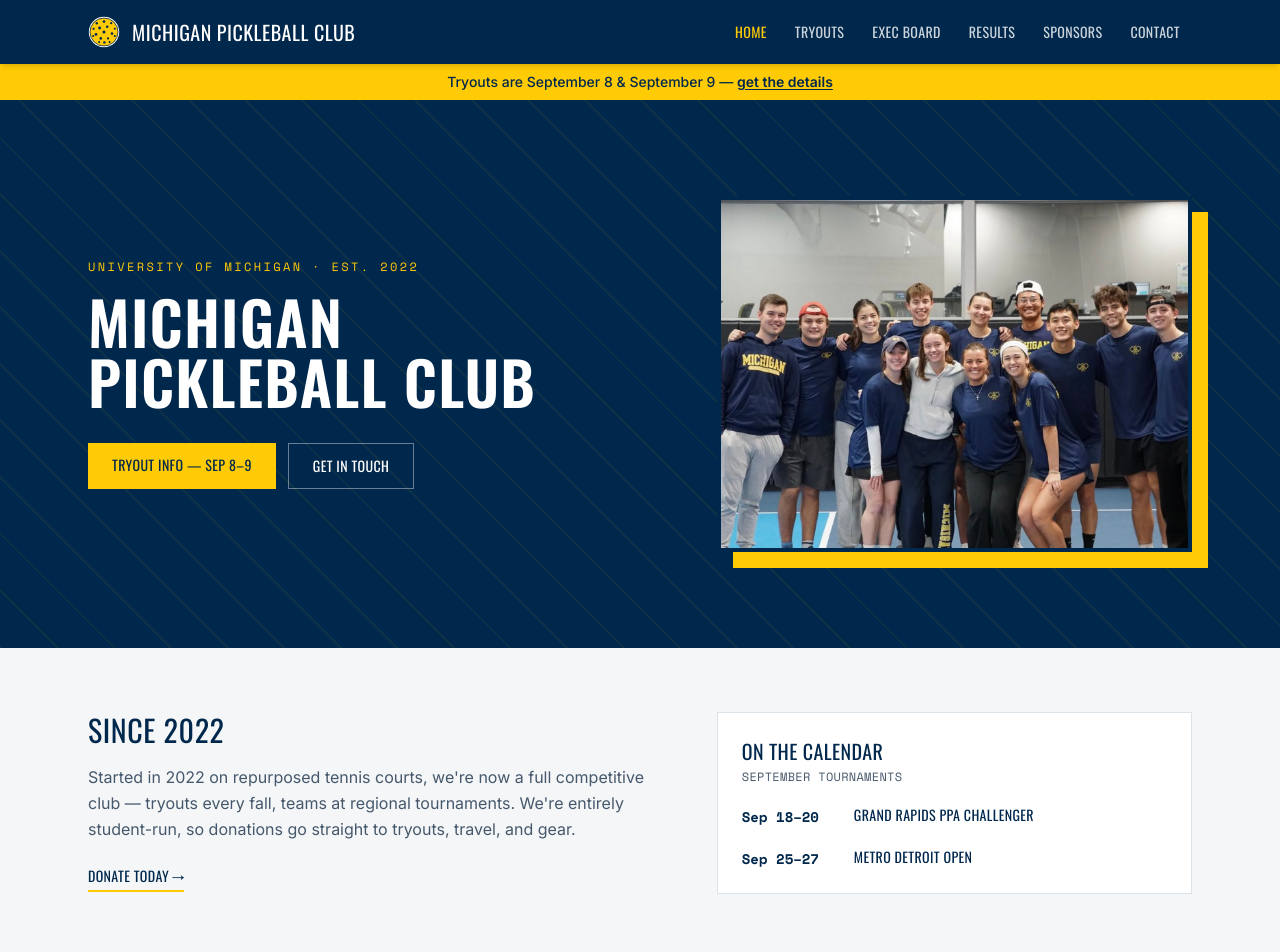
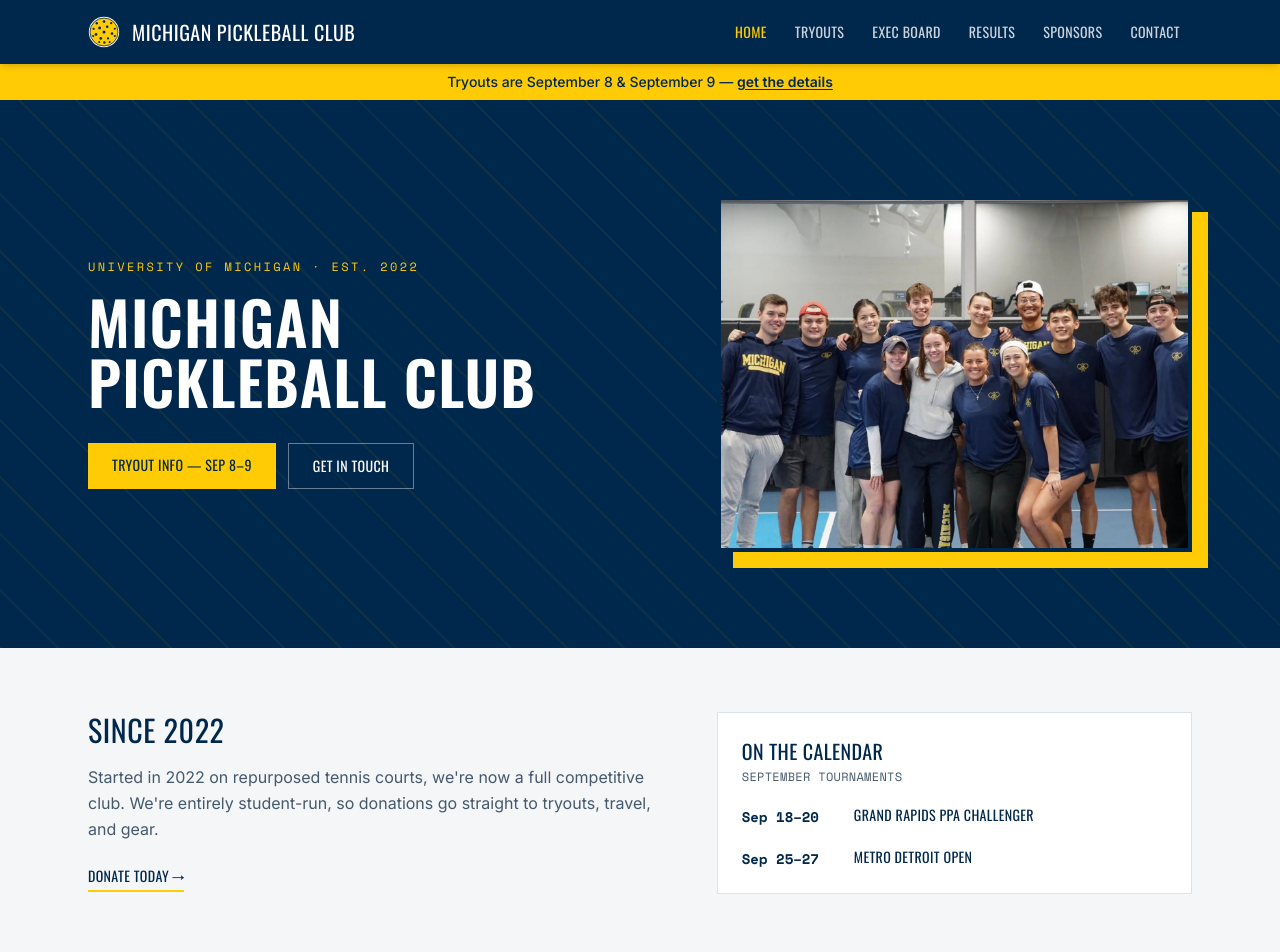
Before and after one commit to drewjm-85/michigan-pickleball-club, a React (Vite) app: page / in a window 1280 px wide. Shown: the top 952 px of the page. Built offline with nearby package versions, Linux system fonts and the light colour scheme.

Commit message:
Simplify Since 2022 paragraph on Home

```diff
--- a/src/pages/Home.tsx
+++ b/src/pages/Home.tsx
@@ -54,9 +54,8 @@
           <h2 className="text-2xl sm:text-3xl mb-4">Since {clubFoundedYear}</h2>
           <p className="text-ink-soft text-base leading-relaxed max-w-xl">
             Started in {clubFoundedYear} on repurposed tennis courts, we're now a
-            full competitive club — tryouts every fall, teams at regional
-            tournaments. We're entirely student-run, so donations go straight to
-            tryouts, travel, and gear.
+            full competitive club. We're entirely student-run, so donations go
+            straight to tryouts, travel, and gear.
           </p>
           <a
             href={donationUrl}
```
